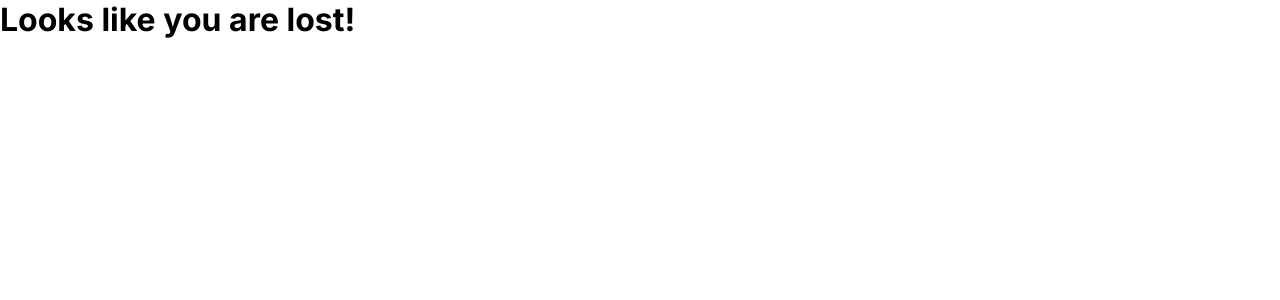
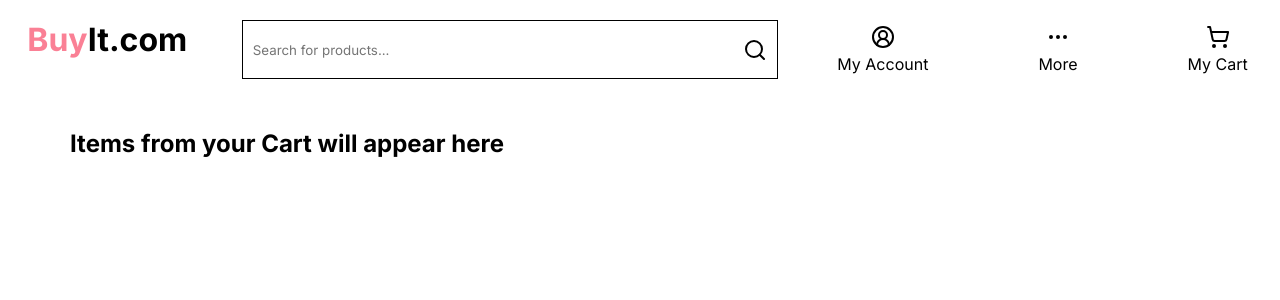
Before and after one commit to yashghogre/e-CommerceWebsite, a React (Vite) app: page /cart in a window 1280 px wide. Shown: the top 300 px of the page. Built offline with nearby package versions, Linux system fonts and the light colour scheme.

Commit message:
Added Cart component

```diff
--- a/src/App.jsx
+++ b/src/App.jsx
@@ -6,6 +6,7 @@ import { Routes, Route } from 'react-router-dom';
 import Navbar from './components/Navbar'
 import Errorpage from './components/Errorpage';
 import Home from './components/Home';
+import Cart from './components/Cart';
 
 function App() {
 
@@ -15,6 +16,7 @@ function App() {
           <Route path='*' element = {<Errorpage />} />
           <Route path='/' element = {<Home />} />
           <Route path='/home' element = {<Home />} />
+          <Route path='/cart' element = {<Cart />} />
         </Routes>
       </>
     )
--- /dev/null
+++ b/src/components/Cart.jsx
@@ -0,0 +1,16 @@
+import React from 'react';
+import Navbar from './Navbar';
+import './../css/cart.css';
+
+function Cart() {
+    return (
+        <div>
+            <Navbar />
+            <div className='subMainDiv'>
+                <h2>Items from your Cart will appear here</h2>
+            </div>
+        </div>
+    );
+}
+
+export default Cart;
--- a/src/components/Navbar.jsx
+++ b/src/components/Navbar.jsx
@@ -8,7 +8,9 @@ const Navbar = () => {
     return (
         <div className='div1'>
             <div className='div2'>
-                <h1><span className='Buy'>Buy</span>It.com</h1>
+                <Link className='logoLink' to='/'>
+                    <h1 className='mainText'><span className='Buy'>Buy</span>It.com</h1>
+                </Link>
                 <div className='searchDiv'>
                     <input className='searchBar' placeholder='Search for products...' />
                     <Search className='searchBtn' />
@@ -24,7 +26,7 @@ const Navbar = () => {
                     </div>
                     <div className='iconsDiv'>
                         <ShoppingCart />
-                        <Link className='link' to='/' >My Cart</Link>
+                        <Link className='link' to='/cart' >My Cart</Link>
                     </div>
                 </div>
             </div>
--- a/src/components/TodayDeals.jsx
+++ b/src/components/TodayDeals.jsx
@@ -37,8 +37,7 @@ const TodayDeals = () => {
             <h2 className='dealsText'>Deals of the Day</h2>
             <Carousel responsive={responsive}
                 swipeable={false}
-                draggable={false}
-                focusOnSelect={true}>
+                draggable={false}>
                 <div>
                     <DealCard
                         image={iphone}
--- /dev/null
+++ b/src/css/cart.css
@@ -0,0 +1,4 @@
+.subMainDiv {
+    margin-left: 70px;
+    margin-top: 50px;
+}
--- a/src/css/navbar.css
+++ b/src/css/navbar.css
@@ -8,7 +8,8 @@
 }
 
 .Buy {
-    color: rgb(250, 128, 149)
+    color: rgb(250, 128, 149);
+    text-decoration: none;
 }
 
 .div1 {
@@ -18,6 +19,15 @@
 .div2 {
     display: flex;
     justify-content: space-around;
+}
+
+.mainText {
+    color: black;
+    text-decoration: none;
+}
+
+.logoLink {
+    text-decoration: none;
 }
 
 .searchBar {
```
